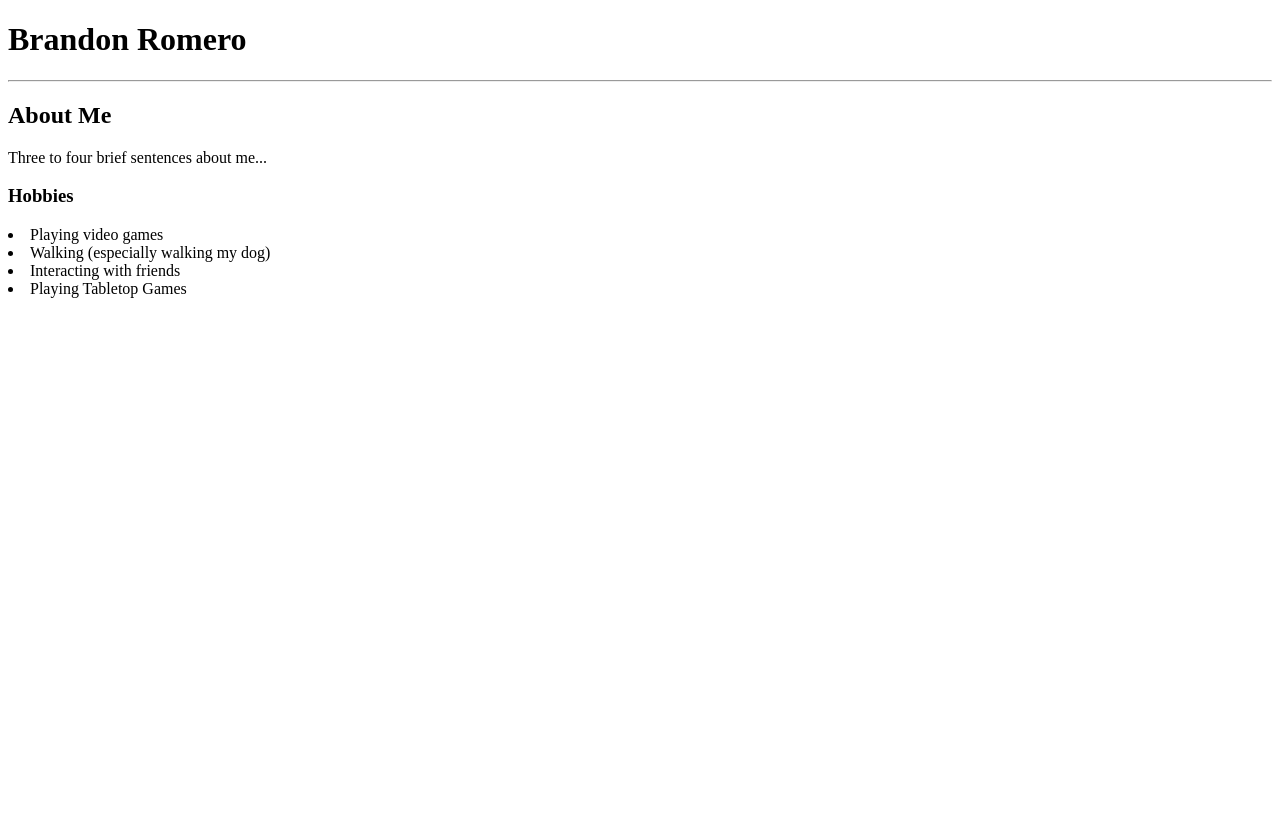
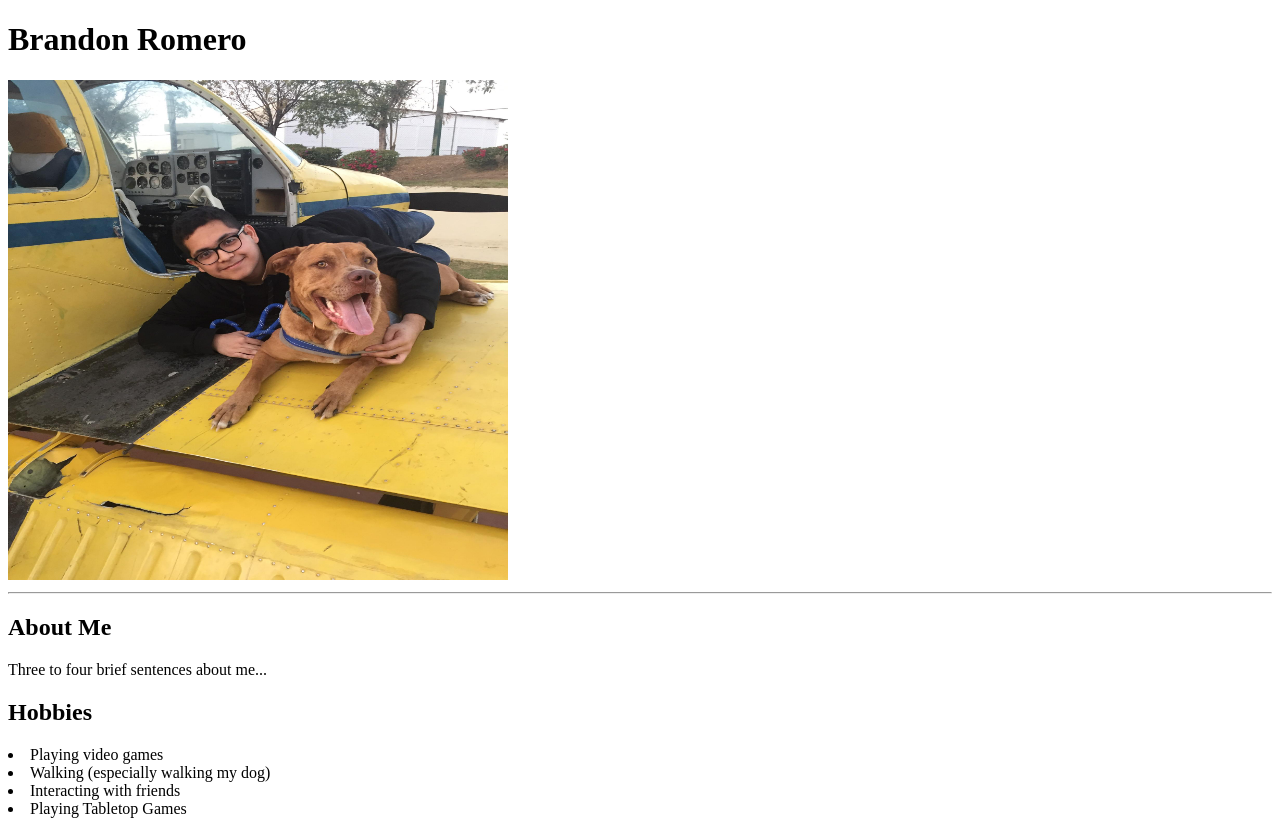
Before and after one commit to El-Bromero/html-css, a plain HTML site: page index.html in a window 1280 px wide. Before the commit the page ends 800 px from the top, so only its background shows below. Drawn offline with Linux system fonts and the light colour scheme.

Commit message:
Added image of myself and added picture reference in index.html

```diff
--- a/index.html
+++ b/index.html
@@ -6,18 +6,30 @@
     <title>Bio Page</title>
 </head>
 <body>
+
+    <header>
         <h1>Brandon Romero</h1>
-    <!--Image will go here. Will add image later-->
+
+        <img src="/assets/me_and_dog.jpg" alt="Me" width="500" height="500">
+
+    </header>
+
     <hr>
+
+    <section>
         <h2>About Me</h2>
         <p>Three to four brief sentences about me...</p>
+    </section>
 
-    <h3>Hobbies</h3>
+    <section>
+        <h2>Hobbies</h2>
         <table>
             <li>Playing video games</li>
             <li>Walking (especially walking my dog)</li>
             <li>Interacting with friends</li>
             <li>Playing Tabletop Games</li>
         </table>
+    </section>
+
 </body>
 </html>
```
Also changed, not shown: assets/me_and_dog.jpg (added). Lines whose indentation alone changed are shown as unchanged.
